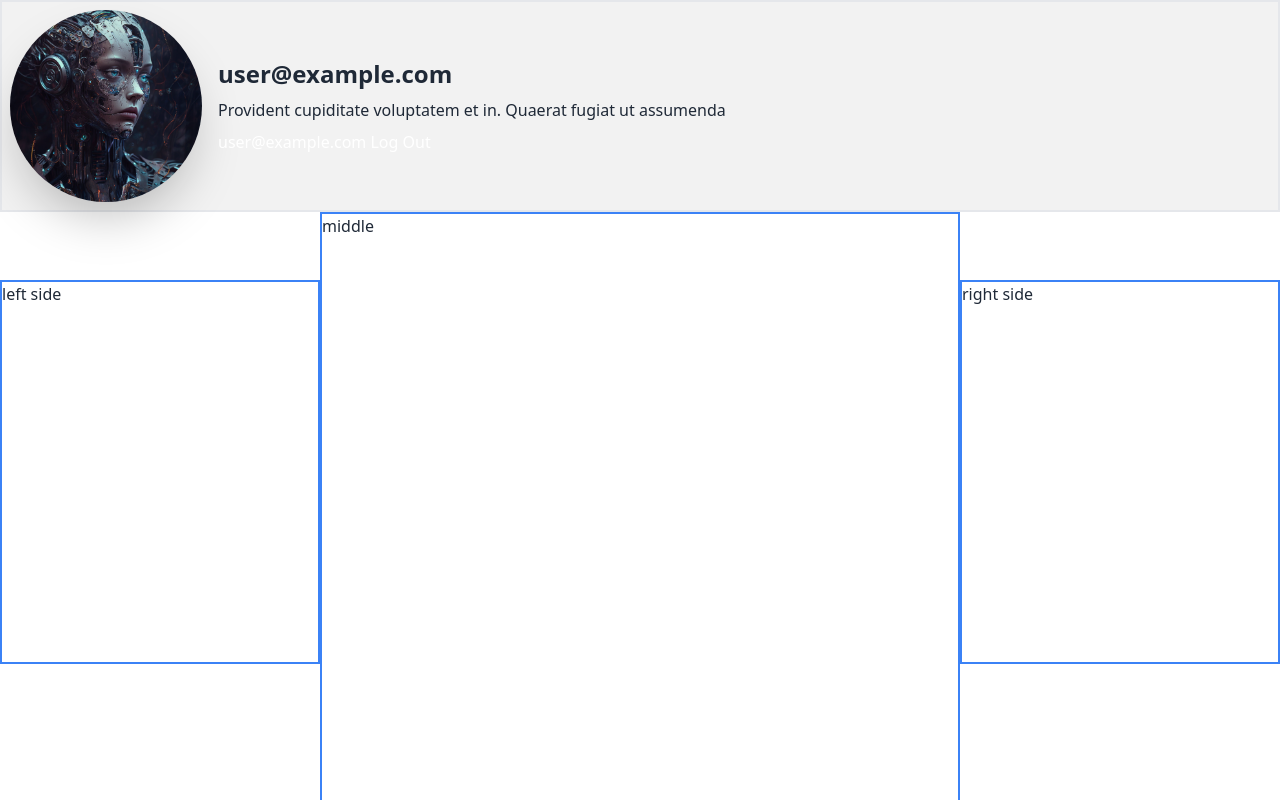
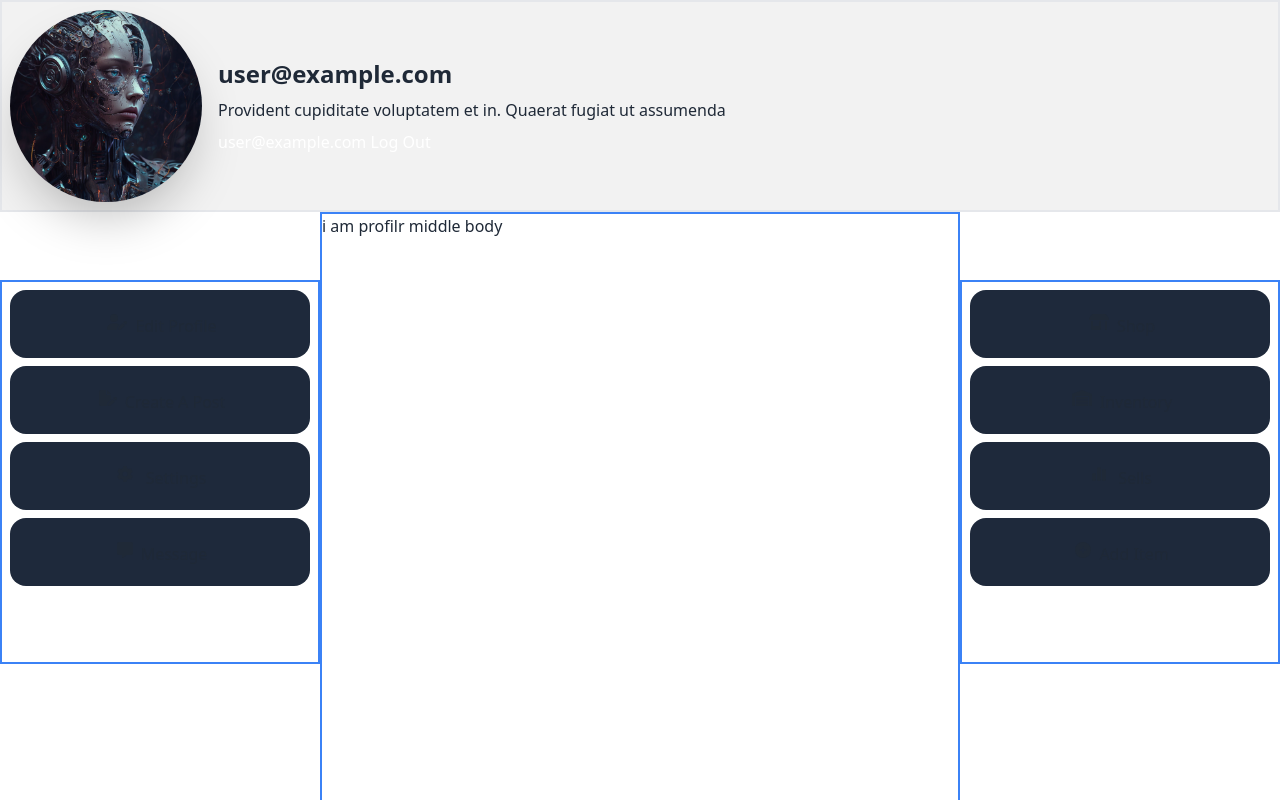
Before and after one commit to habibimamrifat/arts_and_cruft_updated, a React (Vite) app: page /profile in a window 1280 px wide. Shown: the top 800 px of the page. Built offline with nearby package versions, Linux system fonts and the light colour scheme; no server answers; sample sign-in values are in the browser's storage.

Commit message:
profile outlook is done

```diff
--- a/src/components/ProfileBody/ProfileBody.jsx
+++ b/src/components/ProfileBody/ProfileBody.jsx
@@ -1,16 +1,19 @@
 import React from "react";
+import ProfileLeftSide from "./ProfileLeftSide";
+import ProfileRightSide from "./ProfileRightSide";
+import ProfileMiddleBody from './ProfileMiddleBody';
 
 const ProfileBody = () => {
   return (
     <div className="grid grid-cols-12">
       <div className="h-96 border-2 border-blue-500 col-span-3 sticky top-[30%] md:sticky md:top-[35%] ">
-        left side
+        <ProfileLeftSide></ProfileLeftSide>
       </div>
       <div className="min-h-screen border-2 border-blue-500 col-span-6">
-        middle
+        <ProfileMiddleBody></ProfileMiddleBody>
       </div>
       <div className="h-96 border-2 border-blue-500 col-span-3 sticky top-[30%] md:top-[35%]">
-        right side
+        <ProfileRightSide></ProfileRightSide>
       </div>
     </div>
   );
--- a/src/components/ProfileBody/ProfileLeftSide.jsx
+++ b/src/components/ProfileBody/ProfileLeftSide.jsx
@@ -1,11 +1,147 @@
-import React from 'react';
+import React, { useState } from "react";
+import { FontAwesomeIcon } from "@fortawesome/react-fontawesome";
+import {
+  faUserPen,
+  faFilePen,
+  faGear,
+  faMessage,
+} from "@fortawesome/free-solid-svg-icons";
 
 const ProfileLeftSide = () => {
-    return (
-        <div>
-            i am profile left
-        </div>
-    );
+
+    const [paymentMathord,setPaymentMathord]= useState('');
+    console.log(paymentMathord);
+
+    const userAdditionalData=(event =>{
+
+        console.log('i eat rice');
+
+    })
+
+
+
+
+
+  return (
+    <div>
+      <li className="list-none p-5 m-2 bg-slate-800 rounded-2xl hover:border-2 to-blue-700 text-center">
+        <button onClick={() => window.my_modal_4.showModal()}>
+          {" "}
+          <FontAwesomeIcon icon={faUserPen} className="p-1 mr-1" />
+          <span className="hidden md:inline">Edit Profile</span>
+        </button>
+      </li>
+
+      <li className="list-none p-5 m-2 bg-slate-800 rounded-2xl hover:border-2 to-blue-700 text-center">
+        <button>
+          {" "}
+          <FontAwesomeIcon icon={faFilePen} className="p-1 mr-1" />
+          <span className="hidden md:inline">Create A Post</span>{" "}
+        </button>
+      </li>
+      <li className="list-none p-5 m-2 bg-slate-800 rounded-2xl hover:border-2 to-blue-700 text-center">
+        <button>
+          {" "}
+          <FontAwesomeIcon icon={faGear} className="p-1 mr-1" />{" "}
+          <span className="hidden md:inline">Settings</span>
+        </button>
+      </li>
+
+      <li className="list-none p-5 m-2 bg-slate-800 rounded-2xl hover:border-2 to-blue-700 text-center">
+        <button>
+          {" "}
+          <FontAwesomeIcon icon={faMessage} className="p-1 mr-1" />
+          <span className="hidden md:inline">Message</span>
+        </button>
+      </li>
+
+      {/* --------------------MODAL-1------------------------  */}
+
+      <dialog id="my_modal_4" className="modal">
+
+        <form onSubmit={userAdditionalData} className="modal-box w-11/12 min-w-5xl flex flex-col justify-center items-center mt-5"
+        >
+
+
+          <div className="mt-5">
+            <input
+              className="input input-bordered input-primary w-full max-w-xs m-2 mt-10"
+              type="text"
+              name="name"
+              placeholder="Name:"
+            />
+          </div>
+          <div>
+            <input
+              className="input input-bordered input-primary w-full max-w-xs m-2"
+              type="tel"
+              name="mobileNo"
+              placeholder="Mobile Number:"
+            />
+          </div>
+          <div>
+            <input
+              className="input input-bordered input-primary w-full max-w-xs m-2"
+              type="text"
+              name="address"
+              placeholder="Address:"
+            />
+          </div>
+          <div>
+            <input
+              className="input input-bordered input-primary w-full max-w-xs m-2"
+              type="text"
+              name="institution"
+              placeholder="Institution:"
+            />
+          </div>
+          <div>
+            <input
+              className="input input-bordered input-primary w-full max-w-xs m-2"
+              type="text"
+              name="city"
+              placeholder="City:"
+            />
+          </div>
+          <div>
+            <input
+              className="input input-bordered input-primary w-full max-w-xs m-2"
+              type="text"
+              name="hobby"
+              placeholder="Hobby:"
+            />
+          </div>
+
+          <div className="flex justify-center items-center">
+
+          <select value={paymentMathord} onChange={e=>setPaymentMathord(e.target.value)} className="select select-primary w-full max-w-xs">
+            <option disabled selected>
+              What is the best TV show?
+            </option>
+            <option>Bkash</option>
+            <option>Nagad</option>
+            <option>Rocket</option>
+
+          </select>
+
+          <input
+              className="input input-bordered input-primary w-full max-w-xs m-2"
+              type="text"
+              name="paymentNumber"
+              placeholder="Number:"
+            />
+
+          </div>
+
+          <div className="modal-action">
+          <button type="submit" className="btn">Submit</button>
+            <button className="btn">Close</button>
+          </div>
+        </form>
+      </dialog>
+      {/* ...........................MODAL-1 ENDS---------------------------  */}
+    </div>
+  );
 };
 
 export default ProfileLeftSide;
--- a/src/components/ProfileBody/ProfileRightSide.jsx
+++ b/src/components/ProfileBody/ProfileRightSide.jsx
@@ -1,10 +1,18 @@
 import React from 'react';
+import { FontAwesomeIcon } from '@fortawesome/react-fontawesome'
+import { faShop, faWarehouse, faChartSimple, faCirclePlus } from '@fortawesome/free-solid-svg-icons'
 
 const ProfileRightSide = () => {
     return (
         <div>
-            i am right side
-        </div>
+        <li className='list-none p-5 m-2 bg-slate-800 rounded-2xl hover:border-2 to-blue-700 text-center'><button> <FontAwesomeIcon icon={faShop} className='p-1 mr-1' /><span className='hidden md:inline'>Shop</span></button></li>
+
+        <li className='list-none p-5 m-2 bg-slate-800 rounded-2xl hover:border-2 to-blue-700 text-center'><button> <FontAwesomeIcon icon={faWarehouse} className='p-1 mr-1' /><span className='hidden md:inline'>Inventory</span> </button></li>
+
+        <li className='list-none p-5 m-2 bg-slate-800 rounded-2xl hover:border-2 to-blue-700 text-center'><button> <FontAwesomeIcon icon={faChartSimple} className='p-1 mr-1'/> <span className='hidden md:inline'>Sells</span></button></li>
+
+        <li className='list-none p-5 m-2 bg-slate-800 rounded-2xl hover:border-2 to-blue-700 text-center'><button> <FontAwesomeIcon icon={faCirclePlus} className='p-1 mr-1' /><span className='hidden md:inline'>Add Item</span></button></li>
+     </div>
     );
 };
 
--- a/src/components/routes/PrivateRoute.jsx
+++ b/src/components/routes/PrivateRoute.jsx
@@ -6,7 +6,7 @@ const PrivateRoute = ({children}) => {
 
     const {user, loading} =useContext (AuthContext)
     const location = useLocation()
-    console.log(location);
+
 
 
     if(loading)
```
Also changed, not shown: src/components/EditProfile/EditProfile.jsx (added).
